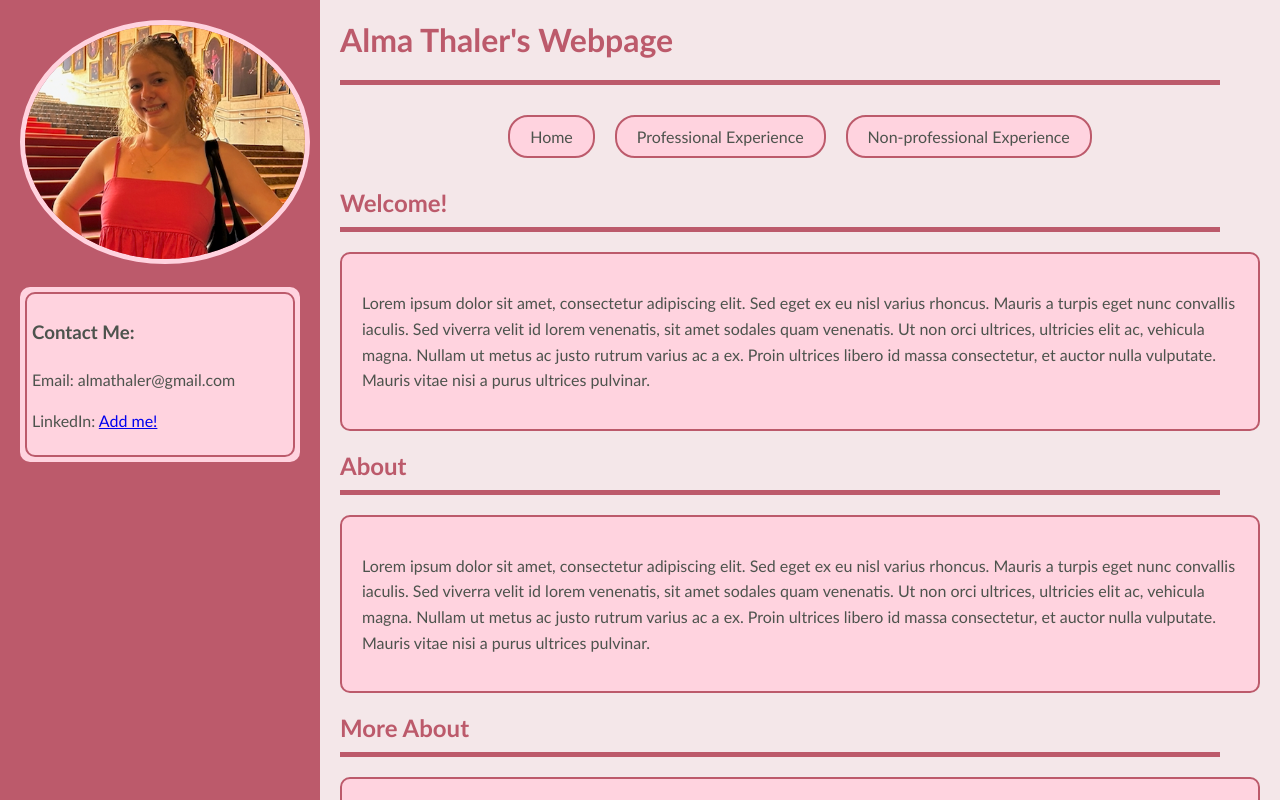
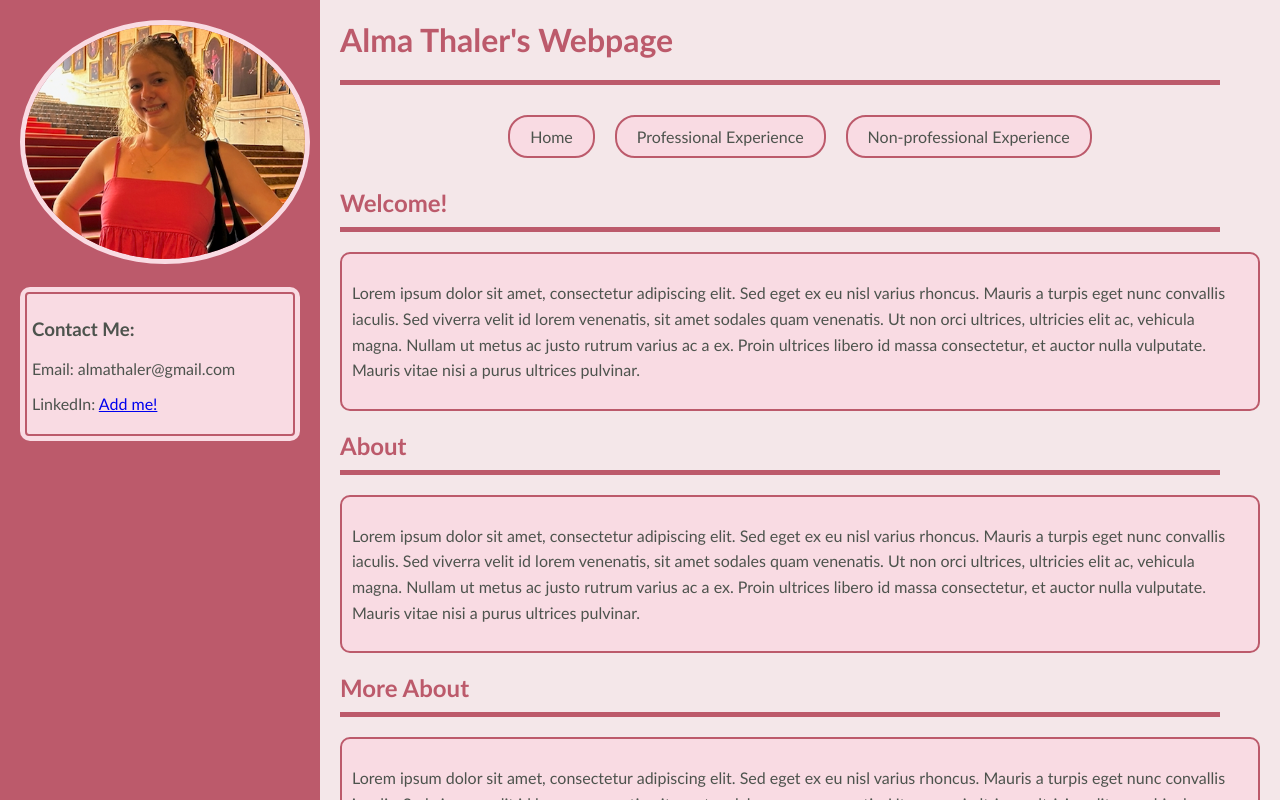
Before and after one commit to almathaler/almathaler.github.io, a plain HTML site: page practice.html in a window 1280 px wide. Drawn offline with Linux system fonts and the light colour scheme.

Commit message:
Changed the colors a bit, less deep background for text box

```diff
--- a/practice_style.css
+++ b/practice_style.css
@@ -39,26 +39,26 @@ body {
 
 .profile-image {
     max-width: 100%;
-    border: 5px solid #FFD3DF;
+    border: 5px solid #f9dbe3;
     /* Dark pink */
     border-radius: 50%;
     margin-bottom: 20px;
 }
 
 .contact-text-box {
-    background-color: #FFD3DF;
+    background-color: #f9dbe3;
     /* Lighter pink */
     padding: 5px;
     border-radius: 10px;
-    line-height: 1.6;
+    /* line-height: 1.6; */
 }
 
 .inner-contact-text-box {
-    background-color: #FFD3DF;
+    background-color: #f9dbe3;
     /* Light pink */
     border: 2px solid #BC5A6B;
     /* Dark pink */
-    border-radius: 10px;
+    border-radius: 4px;
     padding: 5px;
     /* Adjust as needed to create the tight border effect */
 }
@@ -100,7 +100,7 @@ body {
     padding: 10px 20px;
     margin: 0 10px;
     color: rgb(77, 83, 77);
-    background-color: #FFD3DF;
+    background-color: #f9dbe3;
     /* Lighter pink */
     border: 2px solid #BC5A6B;
     /* Dark pink */
@@ -115,9 +115,9 @@ body {
 }
 
 .text-box {
-    background-color: #FFD3DF;
+    background-color: #f9dbe3;
     /* Lighter pink */
-    padding: 20px;
+    padding: 10px;
     border: 2px solid #BC5A6B;
     /* Dark pink */
     border-radius: 10px;
```
